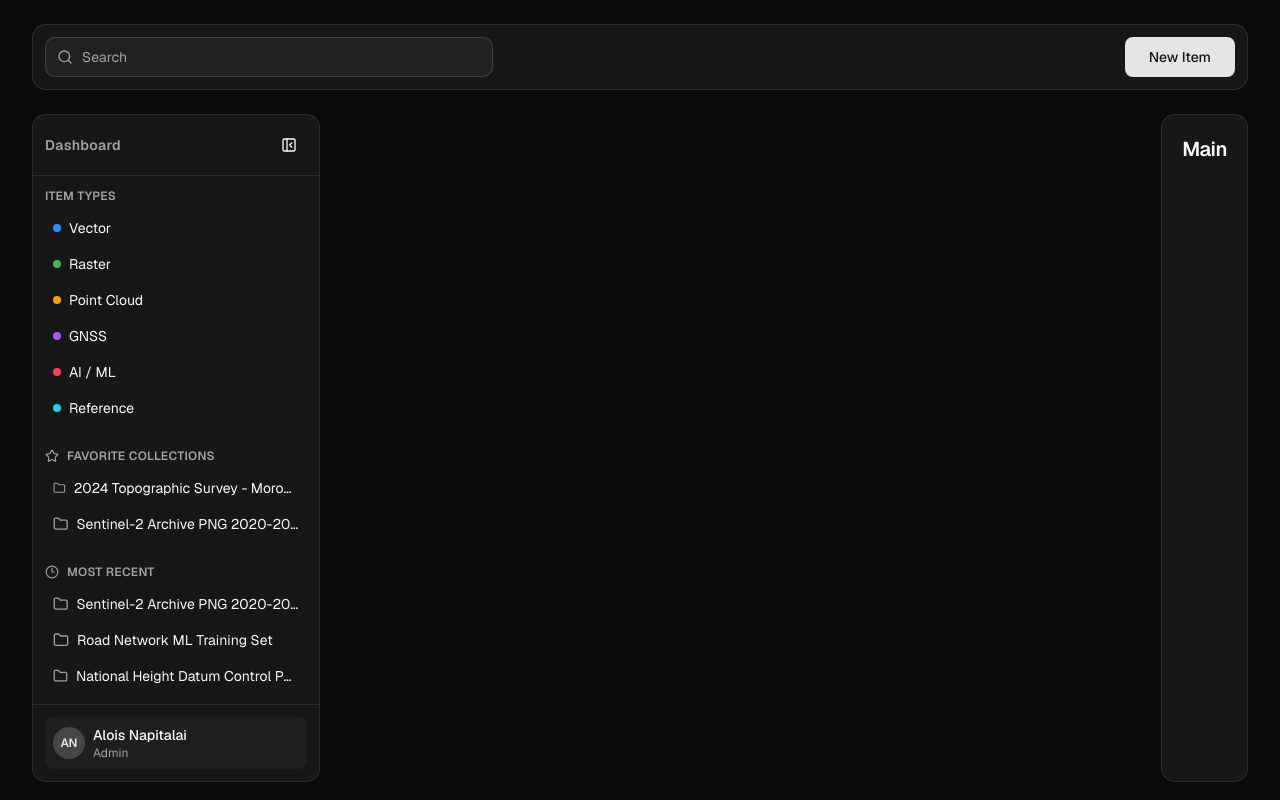
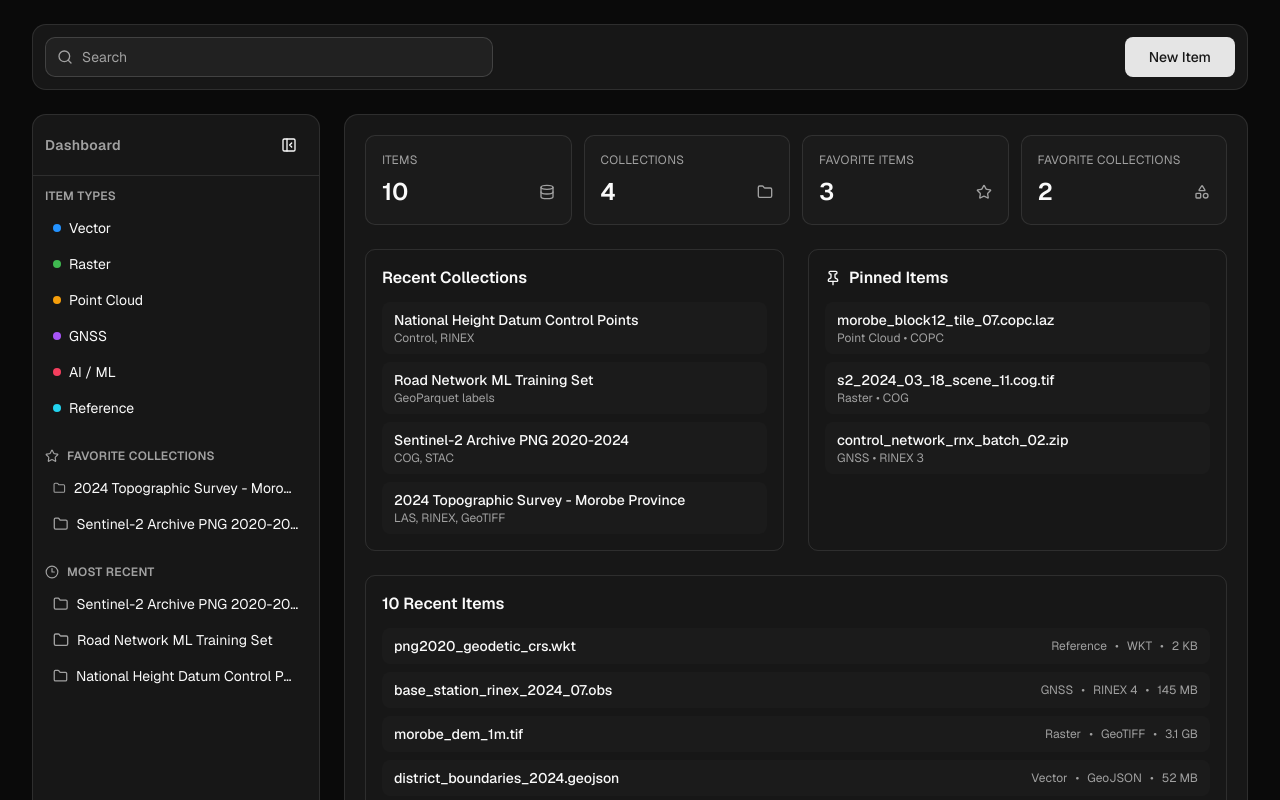
Before and after one commit to anapitalai/nsdi-flagship, a Next.js app: page /dashboard in a window 1280 px wide. Shown: the top 800 px of the page. Built offline with nearby package versions, Linux system fonts and the light colour scheme.

Commit message:
feat: implement dashboard ui phase 3

```diff
--- a/context/current-feature.md
+++ b/context/current-feature.md
@@ -1,6 +1,7 @@
 # Current Feature
 
 <!-- Feature Name -->
+Dashboard UI Phase 3
 
 
 
@@ -8,17 +9,29 @@
 
 <!-- Not Started|In Progress|Completed -->
 
-Not Started
+Completed
 
 ## Goals
 
 <!-- Goals & requirements -->
+- Build the main area to the right of the dashboard sidebar.
+- Add a Recent Collections section.
+- Add a Pinned Items section.
+- Show 10 Recent Items.
+- Add 4 stats cards at the top for:
+	- Number of items
+	- Number of collections
+	- Favorite items
+	- Favorite collections
 
 
 
 ## Notes
 
 <!-- Any extra notes -->
+- Source spec: `context/features/dashboard-phase-3-spec.md`.
+- Use data from `src/lib/mock-data.ts` directly for now.
+- This is phase 3 of 3 for dashboard UI.
 
 
 
@@ -33,3 +46,5 @@ Not Started
 - Completed Dashboard UI Phase 1 and cleared current feature fields for the next task
 - Started Dashboard UI Phase 2 feature planning and tracking
 - Implemented Dashboard UI Phase 2 (collapsible sidebar, mobile drawer, type links, collections lists, avatar area)
+- Started Dashboard UI Phase 3 feature planning and tracking
+- Implemented Dashboard UI Phase 3 (stats cards, recent collections, pinned items, and 10 recent items)
--- a/src/app/dashboard/page.tsx
+++ b/src/app/dashboard/page.tsx
@@ -4,10 +4,13 @@ import Link from "next/link";
 import { useMemo, useState } from "react";
 import {
   Clock3,
+  Database,
   Folder,
   Menu,
   PanelLeftClose,
   PanelLeftOpen,
+  Pin,
+  Shapes,
   Search,
   Star,
   X,
@@ -161,6 +164,50 @@ export default function DashboardPage() {
   const [isSidebarCollapsed, setIsSidebarCollapsed] = useState(false);
   const [isMobileDrawerOpen, setIsMobileDrawerOpen] = useState(false);
 
+  const recentCollections = useMemo(
+    () => [...dashboardMockData.collections].reverse(),
+    []
+  );
+  const pinnedItems = useMemo(() => dashboardMockData.items.slice(0, 3), []);
+  const recentItems = useMemo(
+    () => [...dashboardMockData.items].reverse().slice(0, 10),
+    []
+  );
+  const itemTypeById = useMemo(
+    () =>
+      dashboardMockData.itemTypes.reduce<Record<string, (typeof dashboardMockData.itemTypes)[number]>>(
+        (accumulator, type) => {
+          accumulator[type.id] = type;
+          return accumulator;
+        },
+        {}
+      ),
+    []
+  );
+
+  const stats = [
+    {
+      label: "Items",
+      value: dashboardMockData.items.length,
+      icon: Database,
+    },
+    {
+      label: "Collections",
+      value: dashboardMockData.collections.length,
+      icon: Folder,
+    },
+    {
+      label: "Favorite Items",
+      value: Math.min(3, dashboardMockData.items.length),
+      icon: Star,
+    },
+    {
+      label: "Favorite Collections",
+      value: Math.min(2, dashboardMockData.collections.length),
+      icon: Shapes,
+    },
+  ];
+
   return (
     <main className="min-h-screen bg-background px-4 py-6 text-foreground sm:px-6 lg:px-8">
       <div className="mx-auto max-w-7xl space-y-6">
@@ -193,7 +240,7 @@ export default function DashboardPage() {
           </Button>
         </header>
 
-        <section className="grid min-h-[calc(100vh-11rem)] gap-6 lg:grid-cols-[1fr_auto]">
+        <section className="grid min-h-[calc(100vh-11rem)] gap-6 lg:grid-cols-[auto_1fr]">
           <aside
             className={`hidden overflow-hidden rounded-xl border border-border bg-card transition-[width] duration-300 lg:block ${
               isSidebarCollapsed ? "w-20" : "w-72"
@@ -204,14 +251,94 @@ export default function DashboardPage() {
               onToggleCollapse={() => setIsSidebarCollapsed((value) => !value)}
             />
           </aside>
-          <div className="rounded-xl border border-border bg-card p-5">
-            <h2 className="text-xl font-semibold tracking-tight">Main</h2>
+          <section className="space-y-6 rounded-xl border border-border bg-card p-5">
+            <div className="grid gap-3 sm:grid-cols-2 xl:grid-cols-4">
+              {stats.map((stat) => {
+                const StatIcon = stat.icon;
+
+                return (
+                  <article
+                    key={stat.label}
+                    className="rounded-lg border border-border bg-muted/30 p-4"
+                  >
+                    <p className="text-xs uppercase tracking-wide text-muted-foreground">
+                      {stat.label}
+                    </p>
+                    <div className="mt-2 flex items-center justify-between">
+                      <p className="text-2xl font-semibold">{stat.value}</p>
+                      <StatIcon className="size-4 text-muted-foreground" aria-hidden="true" />
                     </div>
+                  </article>
+                );
+              })}
+            </div>
+
+            <div className="grid gap-6 xl:grid-cols-2">
+              <section className="rounded-lg border border-border p-4">
+                <h2 className="mb-3 text-base font-semibold">Recent Collections</h2>
+                <ul className="space-y-2">
+                  {recentCollections.map((collection) => (
+                    <li key={collection.id}>
+                      <div className="rounded-md bg-muted/30 px-3 py-2">
+                        <p className="truncate text-sm font-medium">{collection.name}</p>
+                        <p className="truncate text-xs text-muted-foreground">
+                          {collection.description}
+                        </p>
+                      </div>
+                    </li>
+                  ))}
+                </ul>
+              </section>
+
+              <section className="rounded-lg border border-border p-4">
+                <h2 className="mb-3 flex items-center gap-2 text-base font-semibold">
+                  <Pin className="size-4" /> Pinned Items
+                </h2>
+                <ul className="space-y-2">
+                  {pinnedItems.map((item) => (
+                    <li key={item.id}>
+                      <div className="rounded-md bg-muted/30 px-3 py-2">
+                        <p className="truncate text-sm font-medium">{item.name}</p>
+                        <p className="text-xs text-muted-foreground">
+                          {itemTypeById[item.itemTypeId]?.name ?? "Unknown"} • {item.format}
+                        </p>
+                      </div>
+                    </li>
+                  ))}
+                </ul>
+              </section>
+            </div>
+
+            <section className="rounded-lg border border-border p-4">
+              <h2 className="mb-3 text-base font-semibold">10 Recent Items</h2>
+              <ul className="space-y-2">
+                {recentItems.map((item) => (
+                  <li key={item.id}>
+                    <div className="flex flex-wrap items-center justify-between gap-2 rounded-md bg-muted/30 px-3 py-2">
+                      <p className="truncate text-sm font-medium">{item.name}</p>
+                      <div className="flex flex-wrap items-center gap-2 text-xs text-muted-foreground">
+                        <span>{itemTypeById[item.itemTypeId]?.name ?? "Unknown"}</span>
+                        <span>•</span>
+                        <span>{item.format}</span>
+                        <span>•</span>
+                        <span>{item.size}</span>
+                      </div>
+                    </div>
+                  </li>
+                ))}
+              </ul>
+            </section>
+          </section>
         </section>
       </div>
 
       {isMobileDrawerOpen ? (
-        <div className="fixed inset-0 z-40 bg-black/50 lg:hidden" aria-hidden="true" />
+        <button
+          type="button"
+          className="fixed inset-0 z-40 bg-black/50 lg:hidden"
+          onClick={() => setIsMobileDrawerOpen(false)}
+          aria-label="Close sidebar backdrop"
+        />
       ) : null}
       <aside
         className={`fixed inset-y-0 left-0 z-50 w-80 max-w-[85vw] border-r border-border bg-card shadow-xl transition-transform duration-300 lg:hidden ${
--- a/src/lib/mock-data.ts
+++ b/src/lib/mock-data.ts
@@ -128,5 +128,53 @@ export const dashboardMockData: {
       size: "18 MB",
       processingLevel: "product",
     },
+    {
+      id: "item_vector_roads",
+      name: "roads_core_network_2024.gpkg",
+      itemTypeId: "type_vector",
+      collectionIds: ["col_road_ml"],
+      format: "GeoPackage",
+      size: "410 MB",
+      epsg: 32755,
+      processingLevel: "derived",
+    },
+    {
+      id: "item_vector_boundaries",
+      name: "district_boundaries_2024.geojson",
+      itemTypeId: "type_vector",
+      collectionIds: ["col_morobe_survey"],
+      format: "GeoJSON",
+      size: "52 MB",
+      epsg: 4326,
+      processingLevel: "product",
+    },
+    {
+      id: "item_raster_dem",
+      name: "morobe_dem_1m.tif",
+      itemTypeId: "type_raster",
+      collectionIds: ["col_morobe_survey"],
+      format: "GeoTIFF",
+      size: "3.1 GB",
+      epsg: 32755,
+      processingLevel: "analysis_ready",
+    },
+    {
+      id: "item_gnss_station",
+      name: "base_station_rinex_2024_07.obs",
+      itemTypeId: "type_gnss",
+      collectionIds: ["col_height_control"],
+      format: "RINEX 4",
+      size: "145 MB",
+      processingLevel: "raw",
+    },
+    {
+      id: "item_reference_wkt",
+      name: "png2020_geodetic_crs.wkt",
+      itemTypeId: "type_reference",
+      collectionIds: ["col_height_control"],
+      format: "WKT",
+      size: "2 KB",
+      processingLevel: "product",
+    },
   ],
 };
```
Lines whose indentation alone changed are shown as unchanged.
